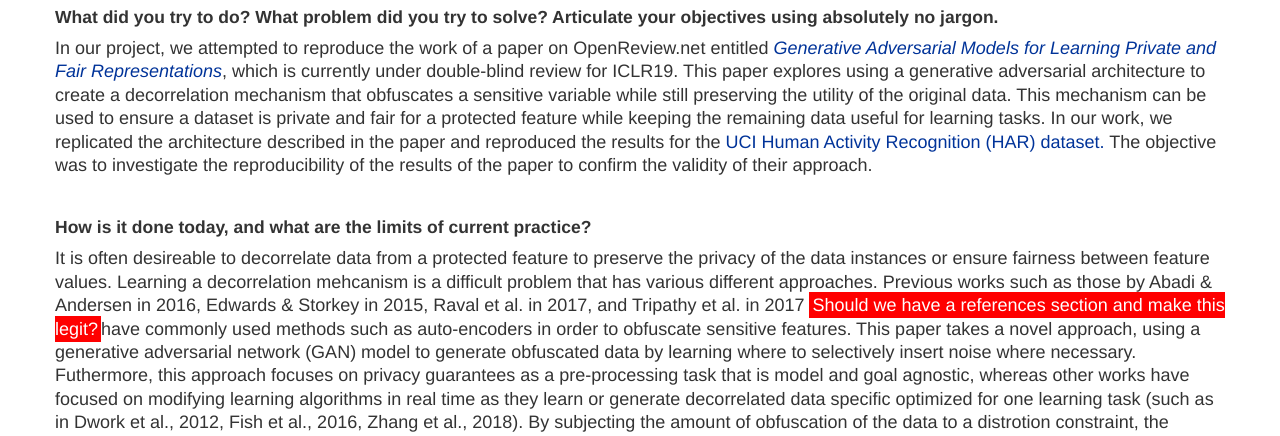
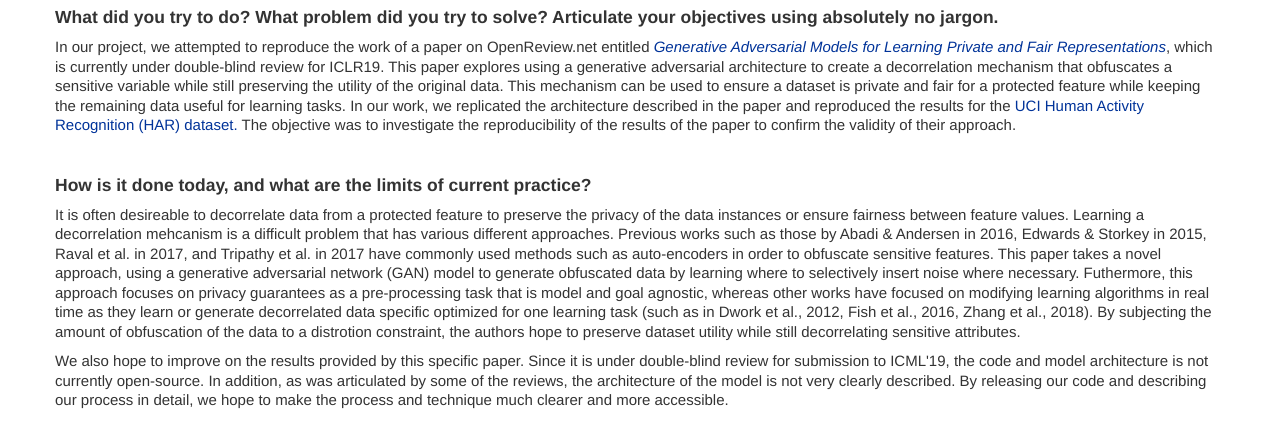
Before and after one commit to cabreraalex/private-fair-GAN, a plain HTML site: page index.html in a window 1280 px wide. Shown: the part 337-773 px from the top of the page. Drawn offline with Linux system fonts and the light colour scheme.

Commit message:
style changes

```diff
--- a/css/custom.css
+++ b/css/custom.css
@@ -25,3 +25,7 @@ figcaption {
     color:white;
     padding: 3px;
 }
+
+p {
+    font-size: 15px !important;
+}
--- a/index.html
+++ b/index.html
@@ -74,8 +74,7 @@
                     problem that has various different approaches. Previous
                     works such as those by Abadi & Andersen in
                     2016, Edwards & Storkey in 2015, Raval et al. in 2017, and
-                    Tripathy et al. in 2017 <span class="todo">Should we have a
-                        references section and make this legit?</span>have
+                    Tripathy et al. in 2017 have
                     commonly used
                     methods such as auto-encoders in order to obfuscate
                     sensitive
@@ -292,6 +291,7 @@
                 <h4>What problems did you anticipate? What problems did you
                     encounter? Did the very first thing you tried
                     work?</h4>
+                <p>
                 Although the original code from the paper is not provided, the
                 paper
                 clearly states the outline of the implementation. We were able
@@ -305,6 +305,7 @@
                 values for these hyperparameters but discrepancy in these values
                 may
                 cause our results to differ slightly from the paper.
+                </p>
 
                 <br>
                 <!-- Results -->
```
